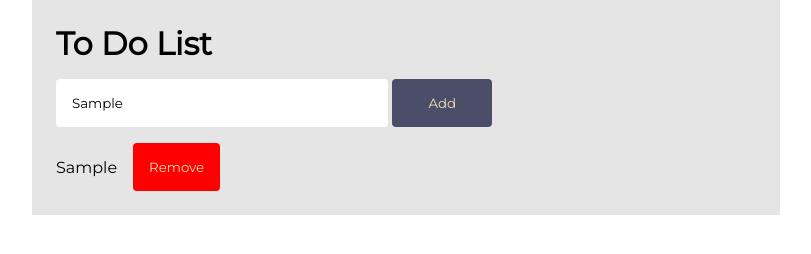
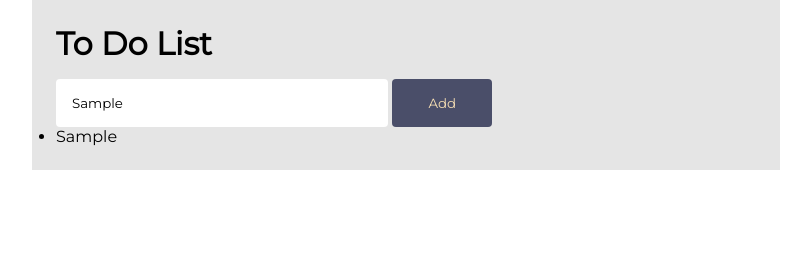
Before and after one commit to lucasrossi0/toDoList, a plain HTML site: page index.html in a window 1280 px wide. Both pictures are taken after typing "Sample" into the empty fields and a click on the button "Add". Shown: the whole page, without its empty margins (234-1045 px from the left). Drawn offline with Linux system fonts and the light colour scheme.

Commit message:
Testando coisas novas

```diff
--- a/assets/scripts/index.js
+++ b/assets/scripts/index.js
@@ -2,22 +2,38 @@ document.addEventListener("DOMContentLoaded", () => {
   let btnAdd = document.getElementById("btnAdd");
   let inpTask = document.getElementById("inpTask");
   let taskContainer = document.getElementById("container");
+  let list = document.getElementById("list");
   // getting the dom objects of the page
 
+  function createLi() {
+    let li = document.createElement("li");
+    return li;
+  }
+
+  function createTask(text) {
+    let li = createLi();
+    li.innerText = text;
+    list.appendChild(li);
+  }
+
   btnAdd.addEventListener("click", () => {
+    createTask(inpTask.value);
+  });
+
+  /*   btnAdd.addEventListener("click", () => {
+    if (!inpTask.value) return // if the value is empty the function ends
     let div = document.createElement("div");
     let btn = document.createElement("button");
     let p = document.createElement("p");
     // creating html tags fot the to do tasks
     add(div, p, btn);
-
     // calling the function that adds those html tags to the dom
 
     btn.addEventListener("click", () => {
       remove(div);
     });
     // onclick the remove btn is being used
-  });
+  }); */
 
   function remove(btn) {
     btn.remove();
--- a/index.html
+++ b/index.html
@@ -17,6 +17,7 @@
       <h1>To Do List</h1>
       <input type="text" id="inpTask" placeholder="Task..." />
       <button id="btnAdd">Add</button>
+      <ul id="list"></ul>
     </div>
     <script src="./assets/scripts/index.js"></script>
   </body>
```
